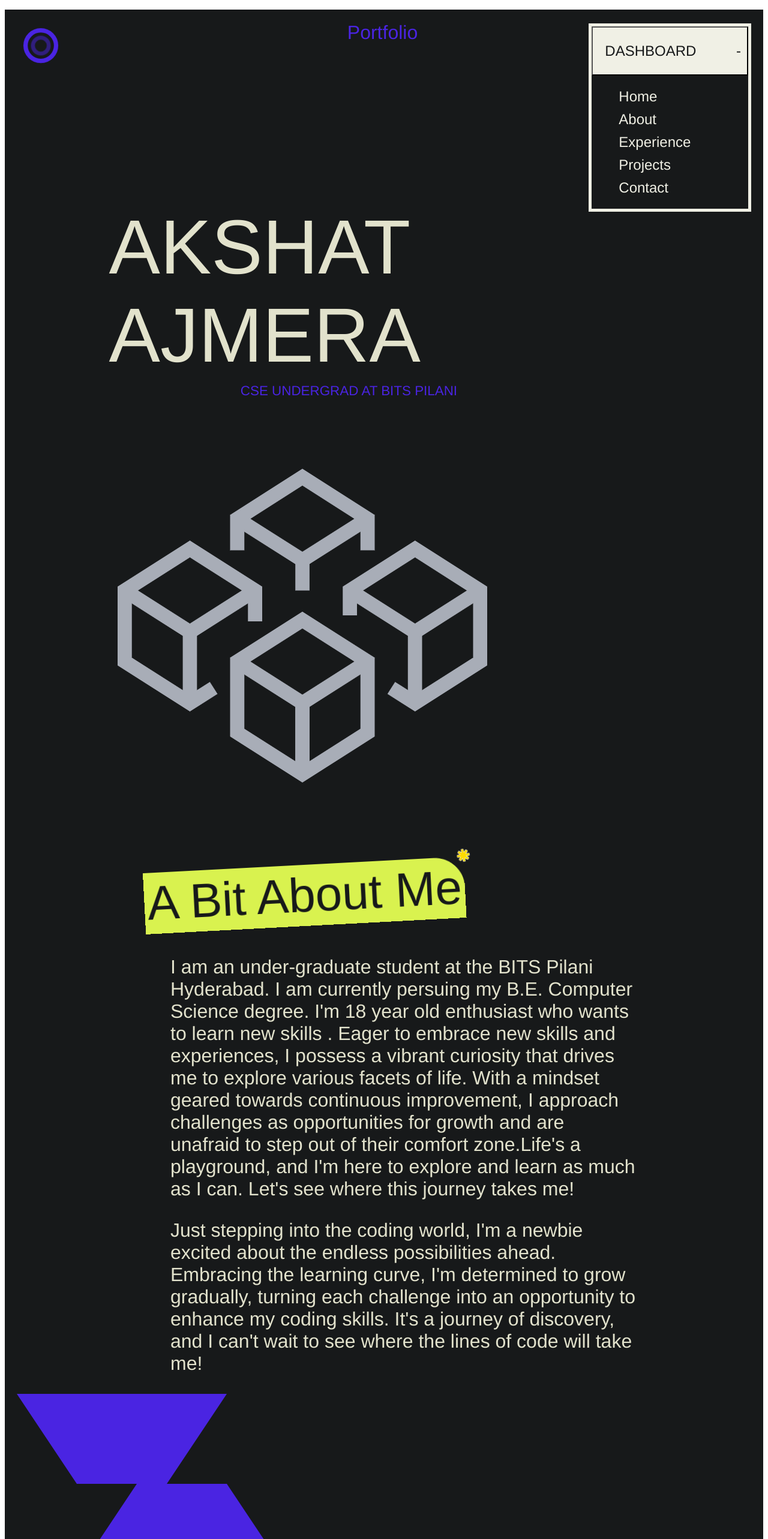
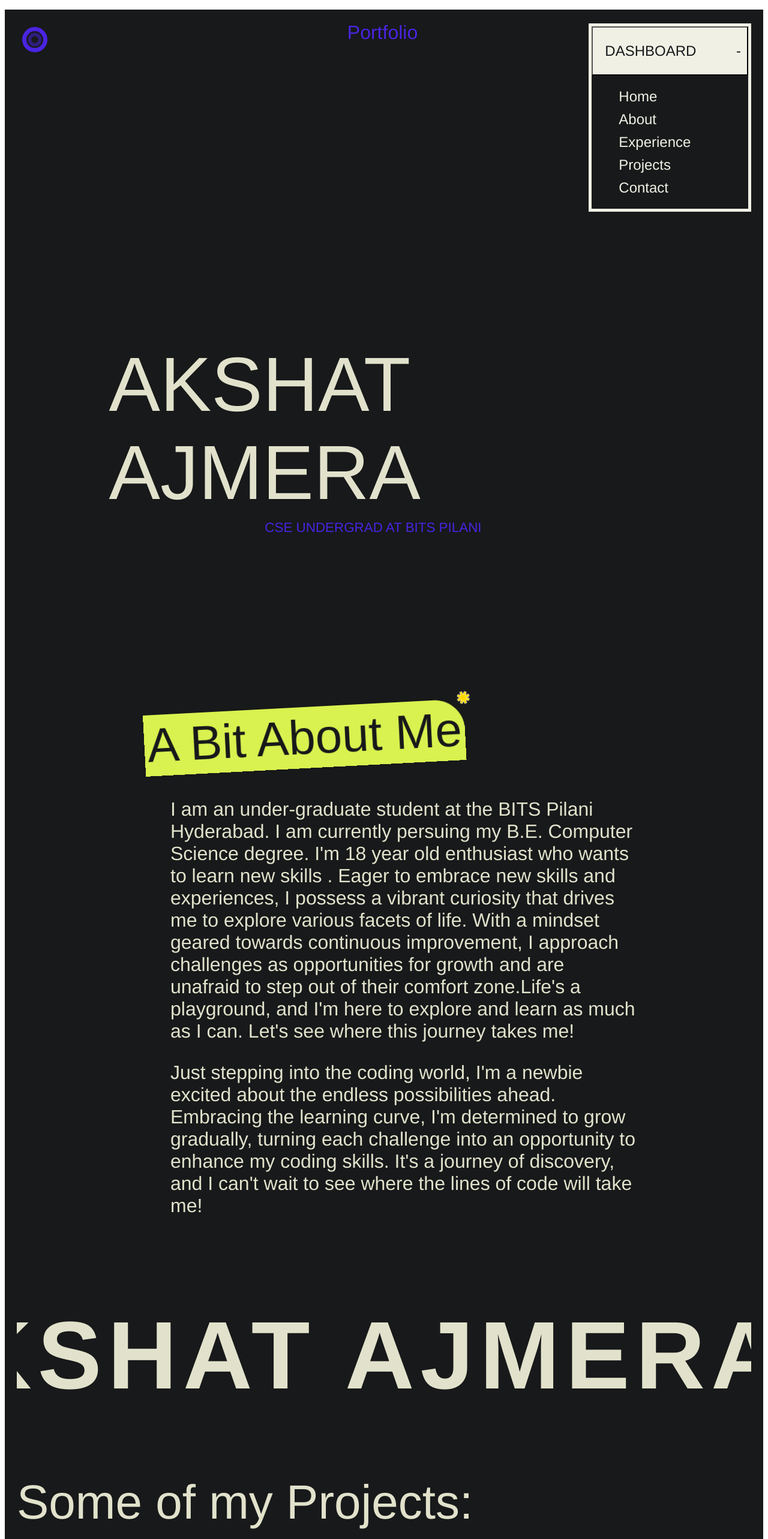
Before and after one commit to akshatajmera7/akshatajmera.github.io, a React (Vite) app: page / in a window 1280 px wide. Shown: the top 2566 px of the page at 60% size. Built offline with nearby package versions, Linux system fonts and the light colour scheme.

Commit message:
Making some things look better

```diff
--- a/src/pages/About.css
+++ b/src/pages/About.css
@@ -1,5 +1,10 @@
-*{cursor:default;
-font-family:Helvetica, Arial,  sans-serif;}
+*{cursor: default;
+font-family:Helvetica, Arial,  sans-serif;
+}
+.all{
+    width: 100%;
+    background-color: #17191a;
+}
 .brief{
     background-color: #17191a;
     padding: 20px;
@@ -12,28 +17,31 @@ font-family:Helvetica, Arial,  sans-serif;}
     text-transform: uppercase;
     padding-left: 12vw;
     padding-top: 5vw;
+
 }
 .con{
+    width: 84.5%;
     display: flex;
     flex-direction: column;
     align-items: center;
     justify-content: center;
-    margin-top: 4vw;
+    margin-top: 10vw;
+    margin-bottom: 30vh;
 }
 .cursor{
-    width: 60px;
-    height: 60px;
+    width: 40px;
+    height: 40px;
     border: 10px solid #4a24e2;
     border-radius: 50%;
     position: absolute;
-    transition-duration: 200ms;
+    transition-duration: 500ms;
     transition-timing-function: ease-out;
     animation: cursorAnim .5s infinite alternate;
 }
 .cursor::after{
     content: "";
-    width: 60px;
-    height: 60px;
+    width: 40px;
+    height: 40px;
     position: absolute;
     border: 20px solid #4a24e2;
     border-radius: 50%;
@@ -63,14 +71,14 @@ font-family:Helvetica, Arial,  sans-serif;}
 }
 .expand{
     animation: cursorAnim3 .5s forwards;
-    border: 20px solid red;
+    border: 20px solid #e2e2cc;
 }
 @keyframes cursorAnim3{
     0%{
         transform: scale(1);
     }
     50%{
-        transform: scale(3);
+        transform: scale(1.5);
     }
     100%{
         transform: scale(1);
@@ -84,11 +92,6 @@ font-family:Helvetica, Arial,  sans-serif;}
     margin-top: 0.5vw;
     padding-left: 12vw;
     text-transform: uppercase;
-}
-.fcube{
-    float: left;
-    position: relative;
-    z-index: 0;
 }
 .portfolio{
     margin-left: 45%;
@@ -114,7 +117,7 @@ font-family:Helvetica, Arial,  sans-serif;}
     margin-right: 15vw;
     margin-top: 30px;
 }
-.hexagon{
+/* .hexagon{
     height: 0;
     width: 150px;
     border-top: 150px solid #4a24e2;
@@ -131,7 +134,7 @@ font-family:Helvetica, Arial,  sans-serif;}
     border-right: 100px solid transparent;
     border-left: 100px solid transparent;
 
-}
+} */
 .bit{
     box-sizing:border-box ;
     width: fit-content;
@@ -144,6 +147,7 @@ font-family:Helvetica, Arial,  sans-serif;}
     z-index: -1;
     font-size: 5rem;;
 }
+
 .starbit{
     display: flex;
     margin-left: 15vw;
@@ -189,11 +193,11 @@ font-family:Helvetica, Arial,  sans-serif;}
     margin-top: 1300px;
 }
 h1{
-    font-size: 7rem;
+    font-size: 10rem;
     text-transform: uppercase;
     white-space: nowrap;
-    padding: 0 3rem;
-    letter-spacing: 2px;
+    padding: 0 6rem;
+    letter-spacing: 10px;
     animation: move-rtl 12000ms linear infinite;
     color: #e2e2cc;
 }
--- a/src/pages/About.jsx
+++ b/src/pages/About.jsx
@@ -16,10 +16,11 @@ export const About = () => {
   const [show5, setShow5] = useState(true);
   const [show6, setShow6] = useState(true);
   const cursor = document.querySelector(".cursor");
+
   document.addEventListener("mousemove", (e) => {
     cursor.setAttribute(
       "style",
-      "top: " + (e.pageY - 30) + "px; left: " + (e.pageX - 30) + "px;"
+      "top: " + (e.pageY - 20) + "px; left: " + (e.pageX - 20) + "px;"
     );
   });
   document.addEventListener("click", () => {
@@ -30,15 +31,13 @@ export const About = () => {
   });
 
   return (
+    <div className="all">
       <div className="brief">
         <div className="cursor"></div>
         <div className="portfolio">Portfolio</div>
         <div className="con">
           <div className="name">Akshat Ajmera</div>
           <div className="college">CSE UnderGrad at BITS PILANI</div>
-        <div className="fcube">
-          <img src="images/4cube.png" alt="" />
-        </div>
         </div>
 
         <div className="box">
@@ -53,23 +52,24 @@ export const About = () => {
           I am an under-graduate student at the BITS Pilani Hyderabad. I am
           currently persuing my B.E. Computer Science degree. I'm 18 year old
           enthusiast who wants to learn new skills . Eager to embrace new skills
-        and experiences, I possess a vibrant curiosity that drives me to explore
-        various facets of life. With a mindset geared towards continuous
-        improvement, I approach challenges as opportunities for growth and are
-        unafraid to step out of their comfort zone.Life's a playground, and I'm
-        here to explore and learn as much as I can. Let's see where this journey
-        takes me!
+          and experiences, I possess a vibrant curiosity that drives me to
+          explore various facets of life. With a mindset geared towards
+          continuous improvement, I approach challenges as opportunities for
+          growth and are unafraid to step out of their comfort zone.Life's a
+          playground, and I'm here to explore and learn as much as I can. Let's
+          see where this journey takes me!
           <p>
             Just stepping into the coding world, I'm a newbie excited about the
             endless possibilities ahead. Embracing the learning curve, I'm
             determined to grow gradually, turning each challenge into an
-          opportunity to enhance my coding skills. It's a journey of discovery,
-          and I can't wait to see where the lines of code will take me!
+            opportunity to enhance my coding skills. It's a journey of
+            discovery, and I can't wait to see where the lines of code will take
+            me!
           </p>
         </div>
-      <div className="hexcontainer">
+        {/* <div className="hexcontainer">
           <div className="hexagon"></div>
-      </div>
+        </div> */}
         <div className="text-wrapper">
           <h1>Akshat Ajmera</h1>
           <h1>Akshat Ajmera</h1>
@@ -152,5 +152,6 @@ export const About = () => {
           <h1>Akshat Ajmera</h1>
         </div>
       </div>
+    </div>
   );
 };
```
Lines whose indentation alone changed are shown as unchanged.
